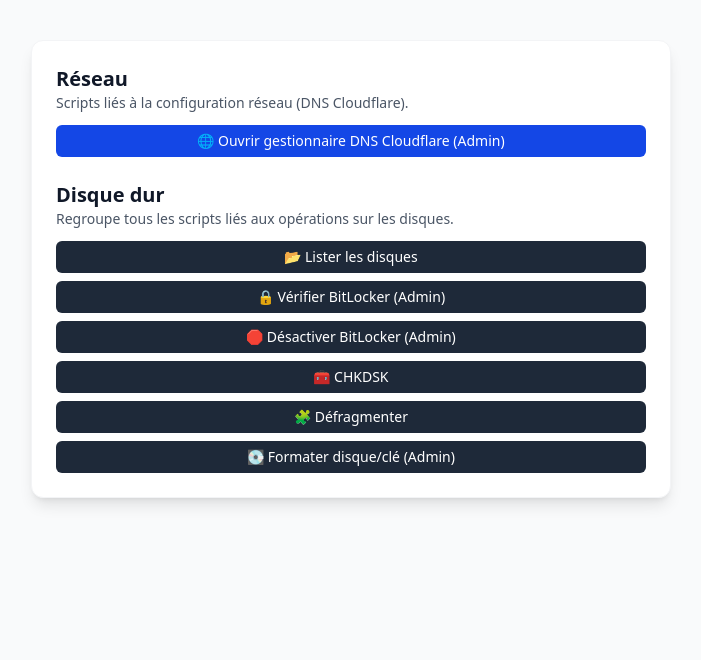
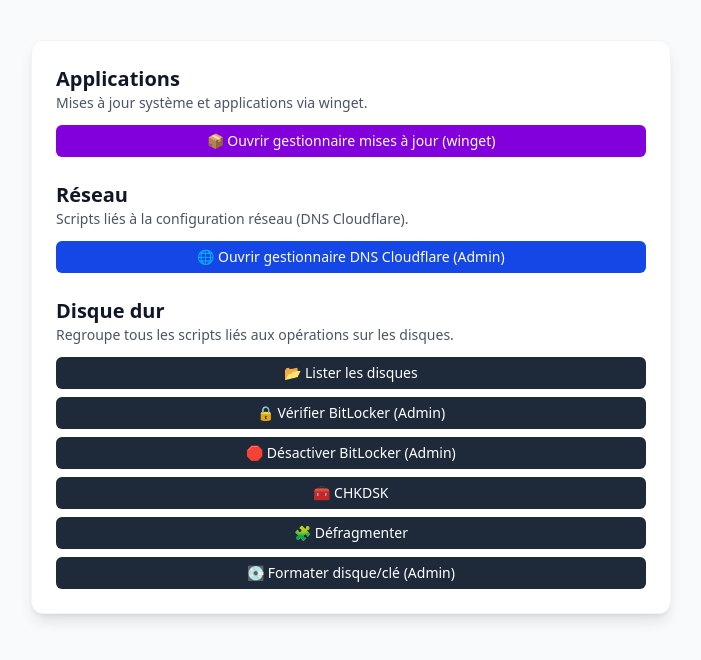
Before and after one commit to aleex-le-dev/Scriptly, a React (Vite) app: page / in a window 1280 px wide. Shown: the top 660 px of the page, without its empty margins (289-990 px from the left). Built offline with nearby package versions, Linux system fonts and the light colour scheme.

Commit message:
Ajout d'une nouvelle fonction API pour gérer les mises à jour des applications via winget, intégration d'un composant Application dans l'interface utilisateur pour afficher les options de mise à jour, et mise à jour des messages d'interface pour une meilleure clarté.

```diff
--- a/src/App.jsx
+++ b/src/App.jsx
@@ -3,6 +3,7 @@ import { ToastContainer } from './components/Toast'
 import { useToast } from './hooks/useToast'
 import { Disks } from './components/Disks'
 import { Reseau } from './components/Reseau'
+import { Application } from './components/Application'
 
 function App() {
   // Toasts via hook
@@ -12,6 +13,13 @@ function App() {
   <div className="min-h-screen bg-gray-50">
     <div className="max-w-2xl mx-auto px-4 py-10">
       <div className="bg-white rounded-xl shadow-lg border border-gray-100 p-6 flex flex-col items-stretch gap-6">
+        <div>
+          <h2 className='text-xl font-semibold text-gray-900'>Applications</h2>
+          <p className="text-sm text-gray-600">Mises à jour système et applications via winget.</p>
+          <div className="mt-3">
+            <Application />
+          </div>
+        </div>
         <div>
           <h2 className='text-xl font-semibold text-gray-900'>Réseau</h2>
           <p className="text-sm text-gray-600">Scripts liés à la configuration réseau (DNS Cloudflare).</p>
--- /dev/null
+++ b/src/components/Application.jsx
@@ -0,0 +1,14 @@
+// Composant Application: gestion des mises à jour via winget
+// - Ouvre une fenêtre CMD avec le menu winget (admin requis)
+
+import { appsWingetUpdateAdmin } from '../services/api'
+
+export function Application() {
+  const openWingetManager = async () => { try { await appsWingetUpdateAdmin() } catch {} }
+
+  return (
+    <div className="flex flex-col gap-2">
+      <button onClick={openWingetManager} className="w-full px-3 py-1.5 rounded-md bg-purple-700 text-white text-sm">📦 Ouvrir gestionnaire mises à jour (winget)</button>
+    </div>
+  )
+}
--- a/src/services/api.js
+++ b/src/services/api.js
@@ -31,6 +31,13 @@ export async function runBatchWindow() {
 // Réseau: Cloudflare DNS
 export async function networkCloudflareDnsAdmin() {
   const res = await fetch(`${BASE_URL}/network/cloudflare-dns-admin`)
+  if (!res.ok) throw new Error(`HTTP ${res.status}`)
+  return res.json()
+}
+
+// Applications: winget update
+export async function appsWingetUpdateAdmin() {
+  const res = await fetch(`${BASE_URL}/apps/winget-update-admin`)
   if (!res.ok) throw new Error(`HTTP ${res.status}`)
   return res.json()
 }
```
Also changed, not shown: 1 other file (tests, documents, lock files or other folders).
